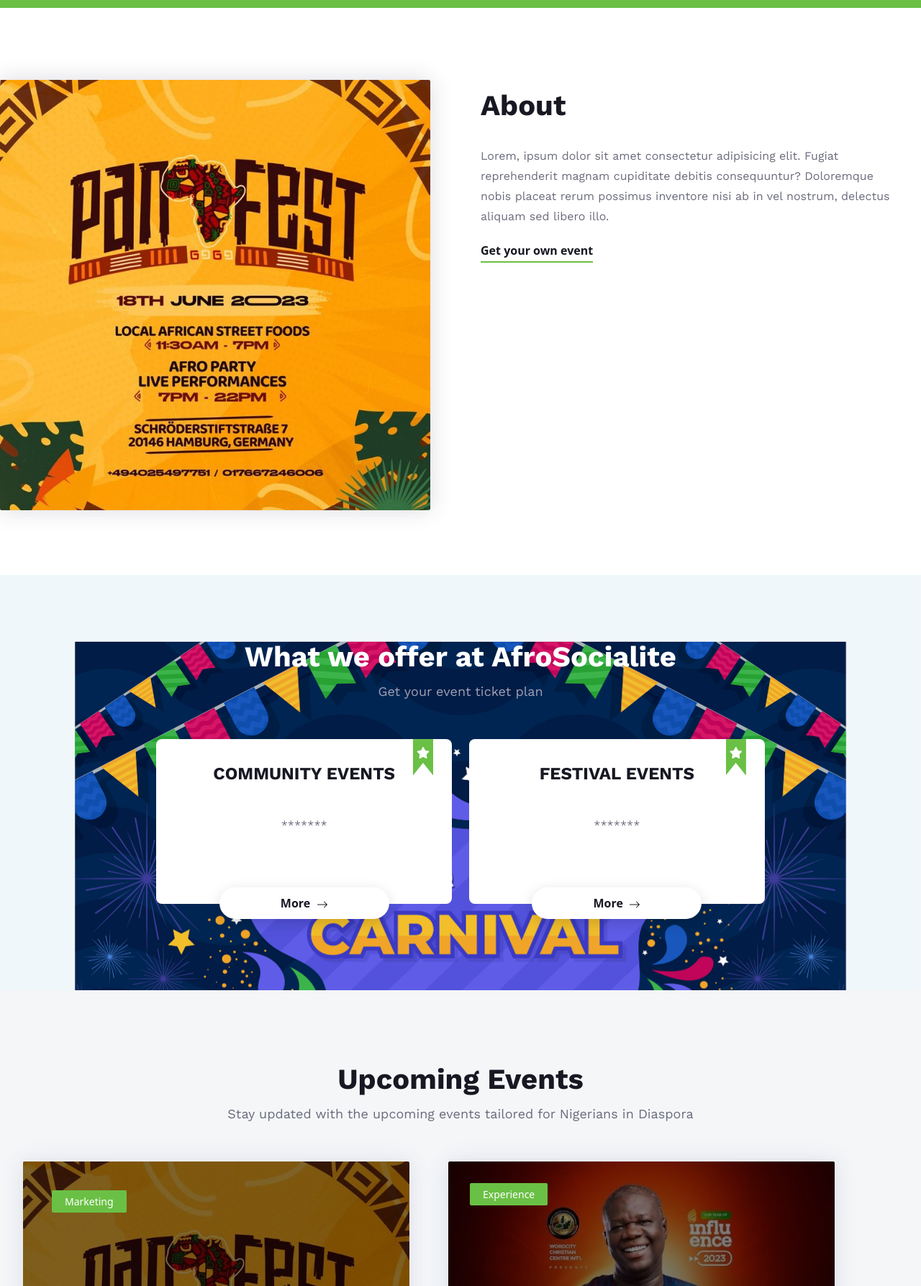
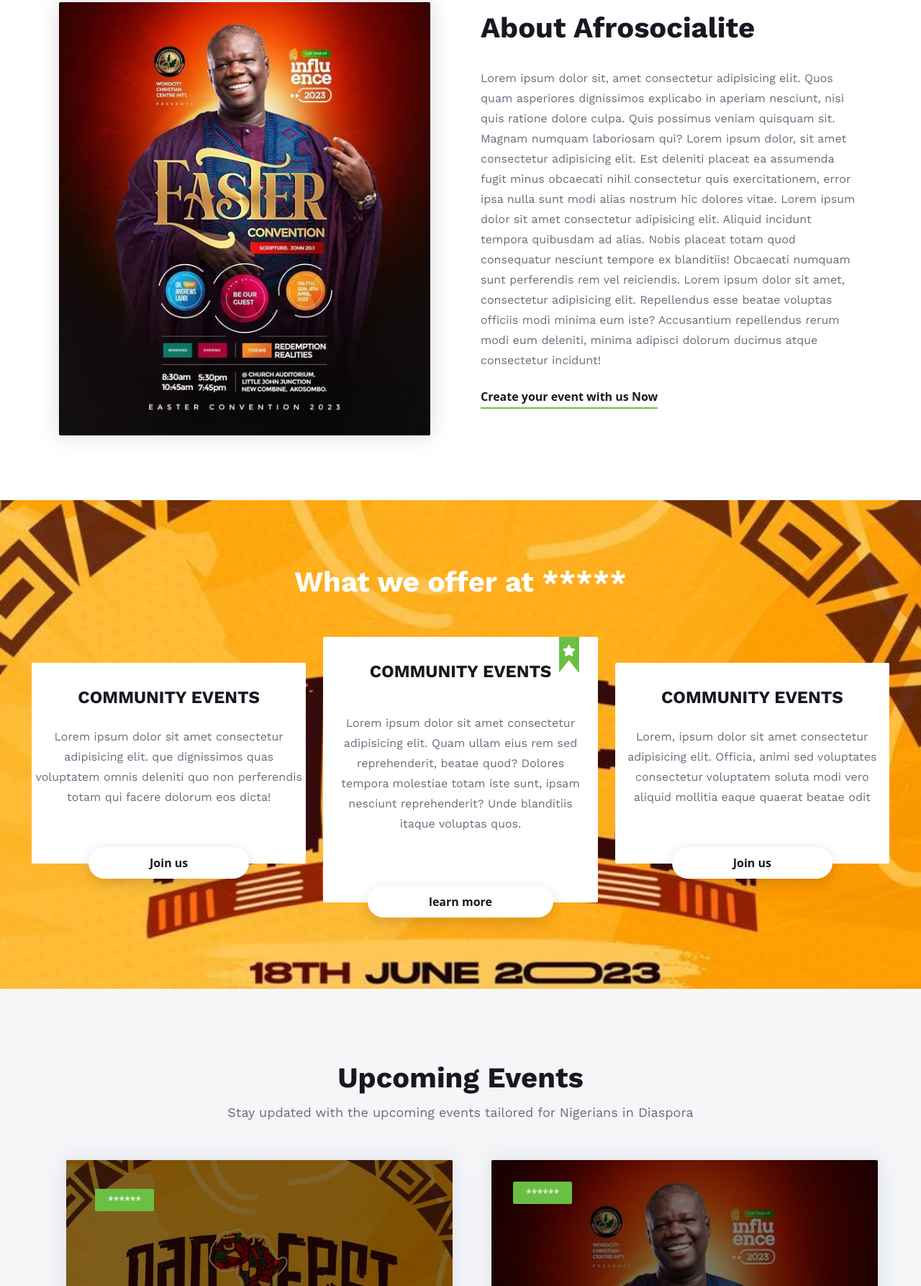
Before and after one commit to ydkdan6/newharrypage, a plain HTML site: page index.html in a window 1280 px wide. Shown: the part 1013-2800 px from the top of the page at 72% size. Drawn offline with nearby package versions, Linux system fonts and the light colour scheme.

Commit message:
Initial Commit

```diff
--- a/index.html
+++ b/index.html
@@ -121,39 +121,41 @@
             </div>
         </div>
     </section>
-    <section class="counter-section justify-space-around"  style="background-color: #6ac045;">
-        <div class="container"  style="background-color: #6ac045;">
+    <section class="counter-section bg-gradient" style="background-color: #4CAF50;">
+        <div class="container">
             <div class="row">
                 <div class="col-lg-4">
                     <div class="counter-text">
                         <h3>
-                            ****
+                            *******
                             <br>
-                            Online Event Ticket
+                            Incoming Events Ticket System
                         </h3>
                     </div>
                 </div>
-                <div class="col-lg-8">
+                <div class="col-lg-8" sty>
                     <div class="cd-timer" id="countdown">
                         <div class="cd-item">
-                            <span id="days">45</span>
+                            <span id="days">40</span>
                             <p>Days</p>
                         </div>
                         <div class="cd-item">
-                            <span id="hours">12</span>
+                            <span id="hours">18</span>
                             <p>Hours</p>
                         </div>
                         <div class="cd-item">
-                            <span id="minutes">39</span>
+                            <span id="minutes">46</span>
                             <p>Minutes</p>
                         </div>
                         <div class="cd-item">
-                            <span id="seconds">45</span>
+                            <span id="seconds">32</span>
                             <p>Seconds</p>
                         </div>
                     </div>
                 </div>
-
+            </div>
+        </div>
+    </section>
                 <script>
                     const targetDate = new Date('2023-12-31T23:59:59').getTime();
 
@@ -189,68 +191,73 @@
     </section>
 
     <section class="home-about-section spad">
-        <div class="contain">
+        <div class="container">
             <div class="row">
                 <div class="col-lg-6">
                     <div class="ha-pic">
-                        <img src="13d0e7e1076f545dbeb18bba992bb351.jpg" alt="Big-Banner">
+                        <img src="8fe25cda7b177f008b60d5cb0123e099.jpg" alt="">
                     </div>
                 </div>
                 <div class="col-lg-6">
-                    <div class="ha-text pt-2 pr-4">
-                        <h2 class="mt-1" id="about-section">About </h2>
+                    <div class="ha-text pt-2">
+                        <h2 class="mt-1" id="about-section">About Afrosocialite</h2>
                         <p>
-                            Lorem, ipsum dolor sit amet consectetur adipisicing elit. Fugiat reprehenderit magnam cupiditate debitis consequuntur? Doloremque nobis placeat rerum possimus inventore nisi ab in vel nostrum, delectus aliquam sed libero illo.
+                          Lorem ipsum dolor sit, amet consectetur adipisicing elit. Quos quam asperiores dignissimos explicabo in aperiam nesciunt, nisi quis ratione dolore culpa. Quis possimus veniam quisquam sit. Magnam numquam laboriosam qui?
+                          Lorem ipsum dolor, sit amet consectetur adipisicing elit. Est deleniti placeat ea assumenda fugit minus obcaecati nihil consectetur quis exercitationem, error ipsa nulla sunt modi alias nostrum hic dolores vitae.
+                          Lorem ipsum dolor sit amet consectetur adipisicing elit. Aliquid incidunt tempora quibusdam ad alias. Nobis placeat totam quod consequatur nesciunt tempore ex blanditiis! Obcaecati numquam sunt perferendis rem vel reiciendis.
+                          Lorem ipsum dolor sit amet, consectetur adipisicing elit. Repellendus esse beatae voluptas officiis modi minima eum iste? Accusantium repellendus rerum modi eum deleniti, minima adipisci dolorum ducimus atque consectetur incidunt!
                         </p>
-                        <a href="#" class="ha-btn text-decoration-none">Get your own event</a>
+                        <a href="#" class="ha-btn text-decoration-none">Create your event with us Now</a>
                     </div>
                 </div>
             </div>
         </div>
     </section>
-
-    <section class="pricing-section set-bg spad" style="background-image: url(big-2.jpg);">
+    <section class="pricing-section set-bg spad" style="background-image: url(13d0e7e1076f545dbeb18bba992bb351.jpg);">
         <div class="contain">
             <div class="row">
                 <div class="col-lg-12">
                     <div class="section-title">
-                        <h2>What we offer at AfroSocialite</h2>
-                        <p>Get your event ticket plan</p>
+                        <h2>What we offer at *****</h2>
                     </div>
                 </div>
             </div>
-            <div class="row justify-content-center">
+            <div class="row justify-content-center" style="margin-left: 2rem; margin-right: 2rem;">
+                <div class="col-lg-4 col-md-8">
+                    <div class="price-item">
+                        <h4>Community Events</h4>
+                        <p>
+                            Lorem ipsum dolor sit amet consectetur adipisicing elit. que dignissimos quas voluptatem omnis deleniti quo non perferendis totam qui facere dolorum eos dicta!
+                                                    </p>
+                                                    <a href="#" class="price-btn text-decoration-none">
+                                                        Join us
 
-                <div class="col-lg-4 col-md-6 price">
-                    <div class="price-item top-rated rounded-3">
+                                                    </a>
+                    </div>
+                </div>
+                <div class="col-lg-4 col-md-8">
+                    <div class="price-item top-rated">
                         <div class="tr-tag">
                             <i class="fa fa-star"></i>
                         </div>
                         <h4>Community Events</h4>
                         <p style="padding: 17px;">
-                            *******
+                        Lorem ipsum dolor sit amet consectetur adipisicing elit. Quam ullam eius rem sed reprehenderit, beatae quod? Dolores tempora molestiae totam iste sunt, ipsam nesciunt reprehenderit? Unde blanditiis itaque voluptas quos.
                         </p>
-                        <a href="#" class="price-btn text-decoration-none" >
-                            More &nbsp;<svg xmlns="http://www.w3.org/2000/svg" width="16" height="16" fill="currentColor" class="bi bi-arrow-right" viewBox="0 0 16 16">
-                                <path fill-rule="evenodd" d="M1 8a.5.5 0 0 1 .5-.5h11.793l-3.147-3.146a.5.5 0 0 1 .708-.708l4 4a.5.5 0 0 1 0 .708l-4 4a.5.5 0 0 1-.708-.708L13.293 8.5H1.5A.5.5 0 0 1 1 8z"/>
-                              </svg>
+                        <a href="#" class="price-btn text-decoration-none">
+                            learn more
 
                         </a>
                     </div>
                 </div>
                 <div class="col-lg-4 col-md-8">
-                    <div class="price-item top-rated rounded-3">
-                        <div class="tr-tag">
-                            <i class="fa fa-star"></i>
-                        </div>
-                        <h4>Festival Events</h4>
-                        <p style="padding: 17px;">
-                            *******
+                    <div class="price-item">
+                        <h4>community Events</h4>
+                        <p>
+                            Lorem, ipsum dolor sit amet consectetur adipisicing elit. Officia, animi sed voluptates consectetur voluptatem soluta modi vero aliquid mollitia eaque quaerat beatae odit
                         </p>
-                        <a href="#" class="price-btn text-decoration-none" >
-                            More &nbsp;<svg xmlns="http://www.w3.org/2000/svg" width="16" height="16" fill="currentColor" class="bi bi-arrow-right" viewBox="0 0 16 16">
-                                <path fill-rule="evenodd" d="M1 8a.5.5 0 0 1 .5-.5h11.793l-3.147-3.146a.5.5 0 0 1 .708-.708l4 4a.5.5 0 0 1 0 .708l-4 4a.5.5 0 0 1-.708-.708L13.293 8.5H1.5A.5.5 0 0 1 1 8z"/>
-                              </svg>
+                        <a href="#" class="price-btn text-decoration-none">
+                            Join us
 
                         </a>
                     </div>
@@ -260,8 +267,16 @@
     </section>
 
    <!-- latest BLog Section Begin -->
+
+   <style>
+      @media only screen and(max-width:800px) {
+        .upcoming{
+            margin-left: 2rem;
+        }
+      }
+   </style>
    <section class="latest-blog spad">
-    <div class="contain">
+    <div class="contain" id="upcoming">
         <div class="row">
             <div class="col-lg-12">
                 <div class="section-title" id="events-section">
@@ -270,10 +285,10 @@
                 </div>
             </div>
         </div>
-        <div class="row" style="width: 90%; margin-left: 20px;">
-            <div class="col-lg-6 rounded-10">
+        <div class="row upcoming" style="width: 90%; margin-left: 5rem;">
+            <div class="col-lg-6 rounded-10" >
                 <div class="latest-item set-bg large-item" style="filter: brightness(100%);background-color: rgba(0, 0, 0, 0.5); background-image: url(13d0e7e1076f545dbeb18bba992bb351.jpg);">
-                    <div class="li-tag">Marketing</div>
+                    <div class="li-tag">******</div>
                     <div class="li-text">
                         <h4>
                             <a href="#" class="text-decoration-none">Melbourne's Boat Cruise.</a>
@@ -283,14 +298,14 @@
   <path d="M8 3.5a.5.5 0 0 0-1 0V9a.5.5 0 0 0 .252.434l3.5 2a.5.5 0 0 0 .496-.868L8 8.71V3.5z"/>
   <path d="M8 16A8 8 0 1 0 8 0a8 8 0 0 0 0 16zm7-8A7 7 0 1 1 1 8a7 7 0 0 1 14 0z"/>
 </svg></i>
-                            19th May, 2019
+                            19th November, 2023
                         </span>
                     </div>
                 </div>
             </div>
             <div class="col-lg-6 rounded-10" >
                 <div class="latest-item set-bg" style=" background-color: rgba(0, 0, 0, 0.5); background-image: url(8fe25cda7b177f008b60d5cb0123e099.jpg);">
-                    <div class="li-tag">Experience</div>
+                    <div class="li-tag">******</div>
                     <div class="li-text">
                         <h5>
                             <a href="#" class="text-decoration-none">Abuja Fest</a>
@@ -305,7 +320,7 @@
                     </div>
                 </div>
                 <div class="latest-item set-bg rounded-3" style="background-color: rgba(0, 0, 0, 0.5); background-image: url(big-2.jpg);">
-                    <div class="li-tag">Marketing</div>
+                    <div class="li-tag">*******</div>
                     <div class="li-text">
                         <h5>
                             <a href="#" class="text-decoration-none">Singles connect 2024</a>
@@ -315,7 +330,7 @@
   <path d="M8 3.5a.5.5 0 0 0-1 0V9a.5.5 0 0 0 .252.434l3.5 2a.5.5 0 0 0 .496-.868L8 8.71V3.5z"/>
   <path d="M8 16A8 8 0 1 0 8 0a8 8 0 0 0 0 16zm7-8A7 7 0 1 1 1 8a7 7 0 0 1 14 0z"/>
 </svg></i>
-                            19th May, 2019
+                            22th November
                         </span>
                     </div>
                 </div>
@@ -326,7 +341,7 @@
 
 <section class="newslatter-section">
     <div class="contain">
-        <div class="newslatter-inner set-bg" style="background-image: url(big-2.jpg);">
+        <div class="newslatter-inner set-bg" style="background-image: url(13d0e7e1076f545dbeb18bba992bb351.jpg);">
             <div class="ni-text">
                 <h3>Subscribe Newsletter</h3>
                 <p>Subscribe to our newsletter and don’t miss anything</p>
```
